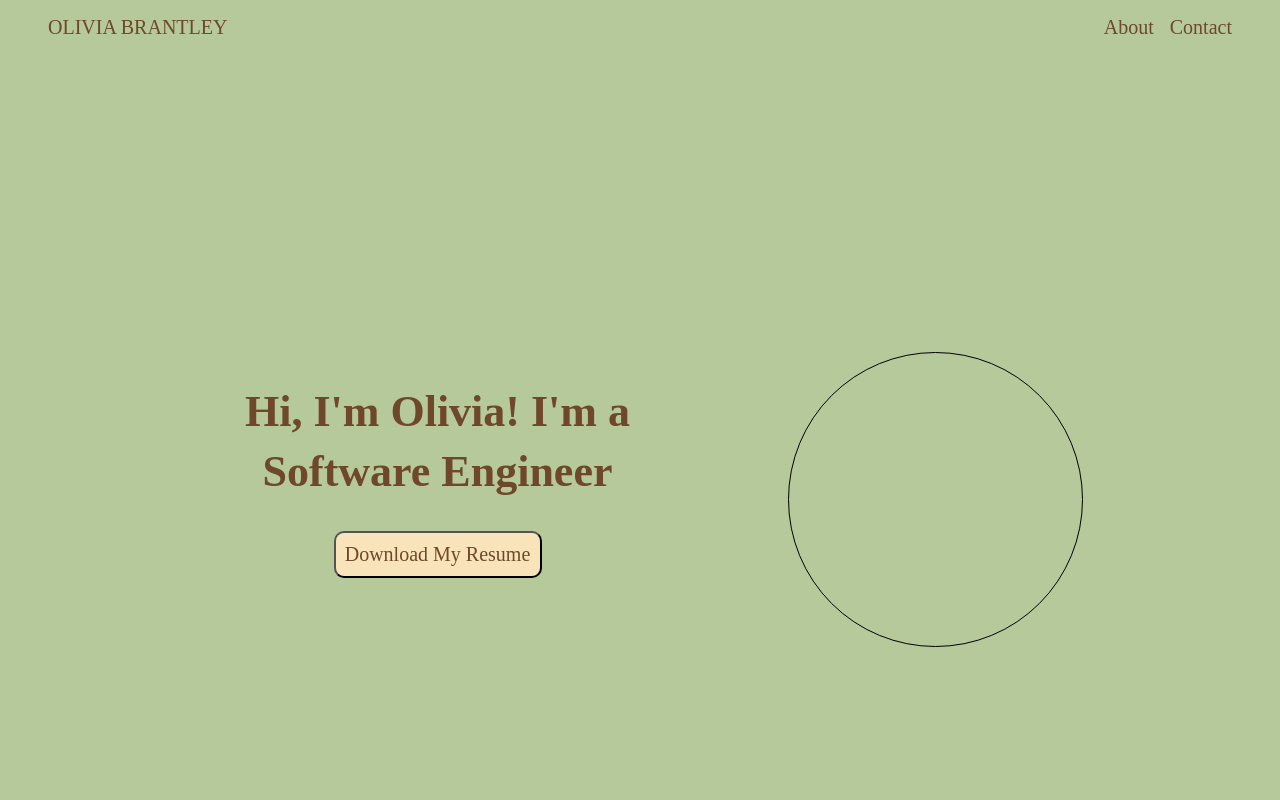
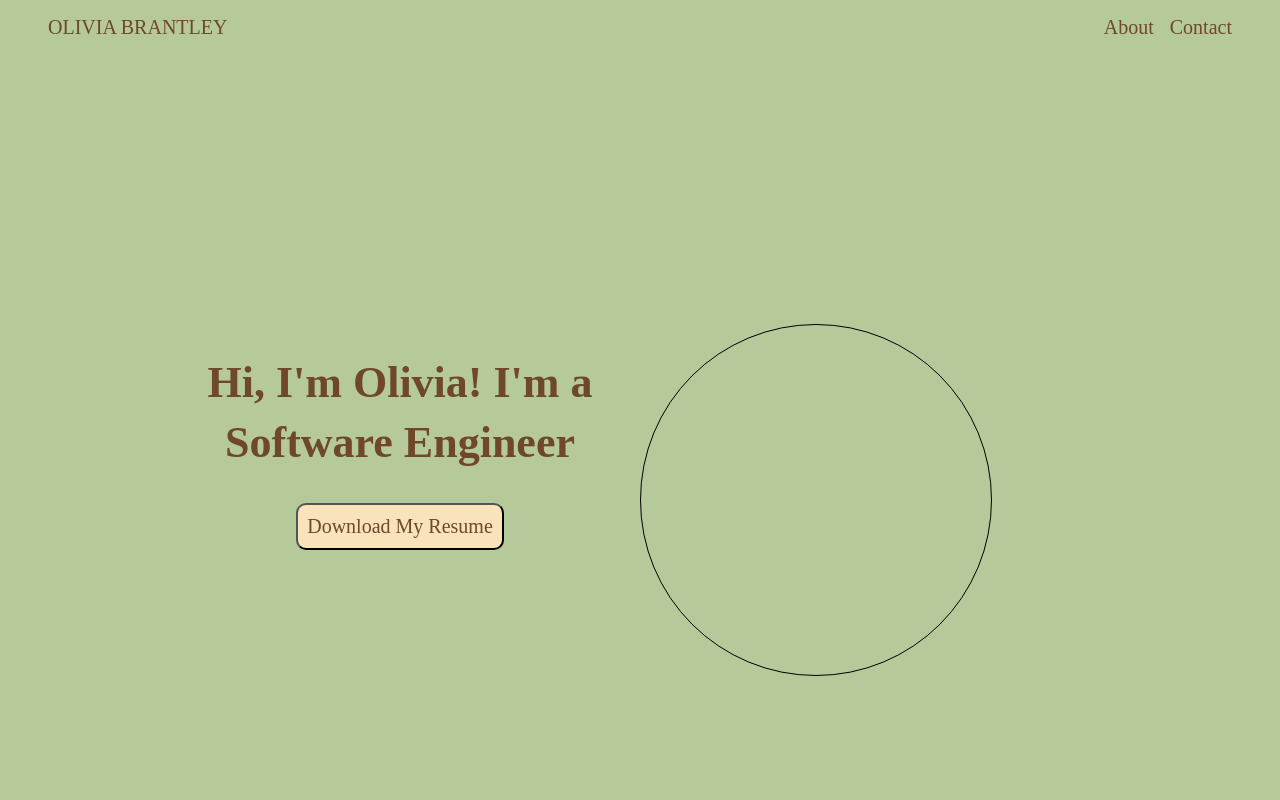
Before and after one commit to olvbrntly/personal-site, a React (Create React App) app: page / in a window 1280 px wide. Shown: the top 800 px of the page. Built offline with nearby package versions, Linux system fonts and the light colour scheme.

Commit message:
fixed intro panel spacing

```diff
--- a/src/index.css
+++ b/src/index.css
@@ -49,7 +49,7 @@
 
 .intro-panel{
   display:grid;
-  grid-template-columns: 2fr 1fr;
+  grid-template-columns: 1fr 1fr;
   margin:auto;
 }
 
@@ -101,10 +101,8 @@
 
 .info-panel-photo{
 
-  width: 293px;
-  height: 293px;
-  left: 62%;
-  top: 210px;
+  width: 350px;
+  height: 350px;
   border:1px solid black;
   border-radius: 100%;
 }
```
